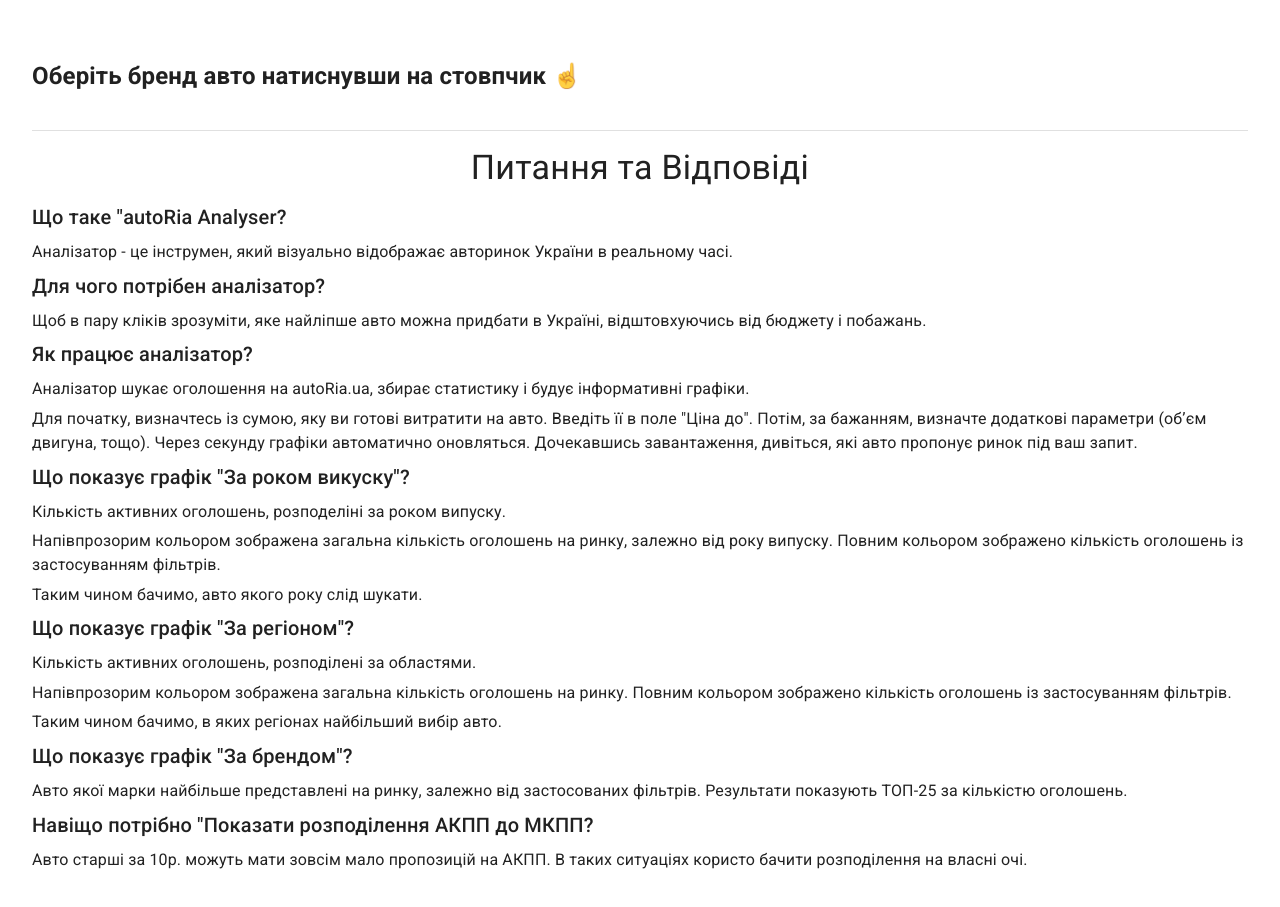
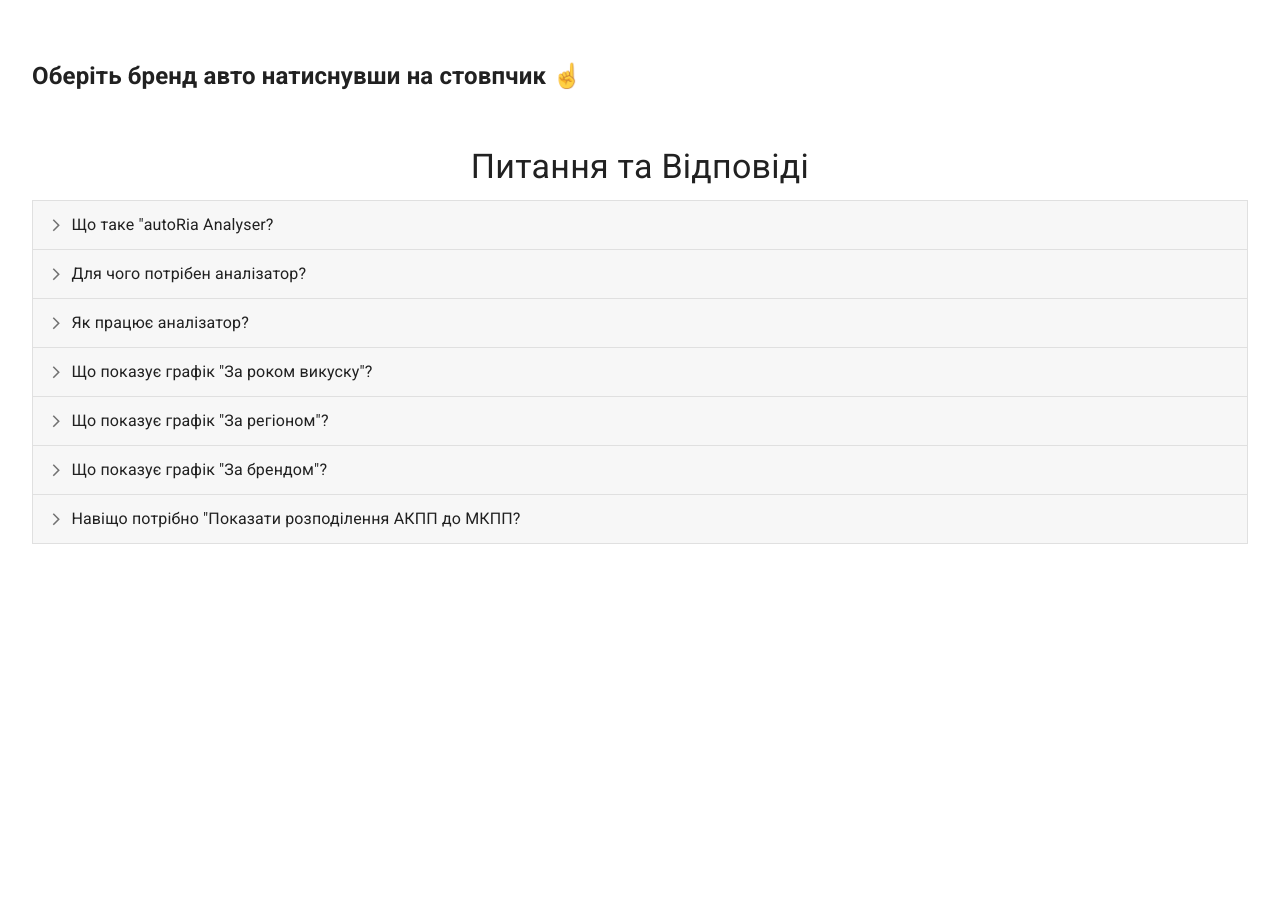
Before and after one commit to NeMaksym/autoria-analyser, a React (Create React App) app: page /graphs in a window 1280 px wide. Shown: the part 529-1436 px from the top of the page. After the commit the page ends 1105 px from the top, so only its background shows below. Built offline with nearby package versions, Linux system fonts and the light colour scheme; no server answers; a web font is replaced by a local one.

Commit message:
Add  accordion to the Q&A section

```diff
--- a/src/components/Info/Info.tsx
+++ b/src/components/Info/Info.tsx
@@ -1,89 +1,181 @@
-import { Typography, Divider } from "@mui/material";
+import { useState, SyntheticEvent } from 'react';
+import { styled } from '@mui/material/styles';
+import ArrowForwardIosSharpIcon from '@mui/icons-material/ArrowForwardIosSharp';
+import MuiAccordion, { AccordionProps } from '@mui/material/Accordion';
+import MuiAccordionSummary, { AccordionSummaryProps } from '@mui/material/AccordionSummary';
+import MuiAccordionDetails from '@mui/material/AccordionDetails';
+import Typography from '@mui/material/Typography';
 
-const Info = () => (
+const Accordion = styled((props: AccordionProps) => (
+    <MuiAccordion disableGutters elevation={0} square {...props} />
+))(({ theme }) => ({
+    border: `1px solid ${theme.palette.divider}`,
+    '&:not(:last-child)': {
+        borderBottom: 0,
+    },
+    '&:before': {
+        display: 'none',
+    },
+}));
+
+const AccordionSummary = styled((props: AccordionSummaryProps) => (
+    <MuiAccordionSummary
+        expandIcon={<ArrowForwardIosSharpIcon sx={{ fontSize: '0.9rem' }} />}
+        {...props}
+    />
+))(({ theme }) => ({
+    backgroundColor:
+        theme.palette.mode === 'dark'
+            ? 'rgba(255, 255, 255, .05)'
+            : 'rgba(0, 0, 0, .03)',
+    flexDirection: 'row-reverse',
+    '& .MuiAccordionSummary-expandIconWrapper.Mui-expanded': {
+        transform: 'rotate(90deg)',
+    },
+    '& .MuiAccordionSummary-content': {
+        marginLeft: theme.spacing(1),
+    },
+}));
+
+const AccordionDetails = styled(MuiAccordionDetails)(({ theme }) => ({
+    padding: theme.spacing(2),
+    borderTop: '1px solid rgba(0, 0, 0, .125)',
+}));
+
+const Info = () => {
+    const [expanded, setExpanded] = useState<string | false>(false);
+
+    const handleChange =
+        (panel: string) => (event: SyntheticEvent, isExpanded: boolean) => {
+            setExpanded(isExpanded ? panel : false);
+        };
+
+    return (
         <>
-        <Divider />
             <Typography variant="h4" component="h2" gutterBottom sx={{ textAlign: 'center', mt: 2 }}>
                 Питання та Відповіді
             </Typography>
 
             {/* {What is} */}
-        <Typography variant="h6" component="h3" gutterBottom>
+            <Accordion expanded={expanded === 'panel1'} onChange={handleChange('panel1')}>
+                <AccordionSummary>
+                    <Typography>
                         Що таке "autoRia Analyser?
                     </Typography>
-        <Typography variant="body1" gutterBottom>
+                </AccordionSummary>
+                <AccordionDetails>
+                    <Typography>
                         Аналізатор - це інструмен, який візуально відображає авторинок України в реальному часі.
                     </Typography>
+                </AccordionDetails>
+            </Accordion>
 
             {/* {What for} */}
-        <Typography variant="h6" component="h3" gutterBottom>
+            <Accordion expanded={expanded === 'panel2'} onChange={handleChange('panel2')}>
+                <AccordionSummary>
+                    <Typography>
                         Для чого потрібен аналізатор?
                     </Typography>
-        <Typography variant="body1" gutterBottom>
+                </AccordionSummary>
+                <AccordionDetails>
+                    <Typography>
                         Щоб в пару кліків зрозуміти, яке найліпше авто можна придбати в Україні, відштовхуючись від бюджету і побажань.
                     </Typography>
+                </AccordionDetails>
+            </Accordion>
 
             {/* {How does it work} */}
-        <Typography variant="h6" component="h3" gutterBottom>
+            <Accordion expanded={expanded === 'panel3'} onChange={handleChange('panel3')}>
+                <AccordionSummary>
+                    <Typography>
                         Як працює аналізатор?
                     </Typography>
-        <Typography variant="body1" gutterBottom>
+                </AccordionSummary>
+                <AccordionDetails>
+                    <Typography>
                         Аналізатор шукає оголошення на autoRia.ua, збирає статистику і будує інформативні графіки.
                     </Typography>
-        <Typography variant="body1" gutterBottom>
+                    <Typography>
                         Для початку, визначтесь із сумою, яку ви готові витратити на авто. Введіть її в поле "Ціна до".
                         Потім, за бажанням, визначте додаткові параметри (об’єм двигуна, тощо). Через секунду графіки автоматично оновляться.
                         Дочекавшись завантаження, дивіться, які авто пропонує ринок під ваш запит.
                     </Typography>
+                </AccordionDetails>
+            </Accordion>
 
             {/* {By Year} */}
-        <Typography variant="h6" component="h3" gutterBottom>
+            <Accordion expanded={expanded === 'panel4'} onChange={handleChange('panel4')}>
+                <AccordionSummary>
+                    <Typography>
                         Що показує графік "За роком викуску"?
                     </Typography>
-        <Typography variant="body1" gutterBottom>
+                </AccordionSummary>
+                <AccordionDetails>
+                    <Typography>
                         Кількість активних оголошень, розподеліні за роком випуску.
                     </Typography>
-        <Typography variant="body1" gutterBottom>
+                    <Typography>
                         Напівпрозорим кольором зображена загальна кількість оголошень на ринку, залежно від року випуску.
                         Повним кольором зображено кількість оголошень із застосуванням фільтрів.
                     </Typography>
-        <Typography variant="body1" gutterBottom>
+                    <Typography>
                         Таким чином бачимо, авто якого року слід шукати.
                     </Typography>
+                </AccordionDetails>
+            </Accordion>
 
             {/* {By Region} */}
-        <Typography variant="h6" component="h3" gutterBottom>
+            <Accordion expanded={expanded === 'panel5'} onChange={handleChange('panel5')}>
+                <AccordionSummary>
+                    <Typography >
                         Що показує графік "За регіоном"?
                     </Typography>
-        <Typography variant="body1" gutterBottom>
+                </AccordionSummary>
+                <AccordionDetails>
+                    <Typography>
                         Кількість активних оголошень, розподілені за областями.
                     </Typography>
-        <Typography variant="body1" gutterBottom>
+                    <Typography>
                         Напівпрозорим кольором зображена загальна кількість оголошень на ринку.
                         Повним кольором зображено кількість оголошень із застосуванням фільтрів.
                     </Typography>
-        <Typography variant="body1" gutterBottom>
+                    <Typography>
                         Таким чином бачимо, в яких регіонах найбільший вибір авто.
                     </Typography>
+                </AccordionDetails>
+            </Accordion>
 
             {/* {By Brand} */}
-        <Typography variant="h6" component="h3" gutterBottom>
+            <Accordion expanded={expanded === 'panel6'} onChange={handleChange('panel6')}>
+                <AccordionSummary>
+                    <Typography>
                         Що показує графік "За брендом"?
                     </Typography>
-        <Typography variant="body1" gutterBottom>
+                </AccordionSummary>
+                <AccordionDetails>
+                    <Typography>
                         Авто якої марки найбільше представлені на ринку, залежно від застосованих фільтрів.
                         Результати показують ТОП-25 за кількістю оголошень.
                     </Typography>
+                </AccordionDetails>
+            </Accordion>
 
             {/* {Gearbox distribution} */}
-        <Typography variant="h6" component="h3" gutterBottom>
+            <Accordion expanded={expanded === 'panel7'} onChange={handleChange('panel7')}>
+                <AccordionSummary>
+                    <Typography>
                         Навіщо потрібно "Показати розподілення АКПП до МКПП?
                     </Typography>
-        <Typography variant="body1" gutterBottom>
+                </AccordionSummary>
+                <AccordionDetails>
+                    <Typography>
                         Авто старші за 10р. можуть мати зовсім мало пропозицій на АКПП.
                         В таких ситуаціях користо бачити розподілення на власні очі.
                     </Typography>
+                </AccordionDetails>
+            </Accordion>
         </>
     )
+}
 
 export default Info;
```
Lines whose indentation alone changed are shown as unchanged.
